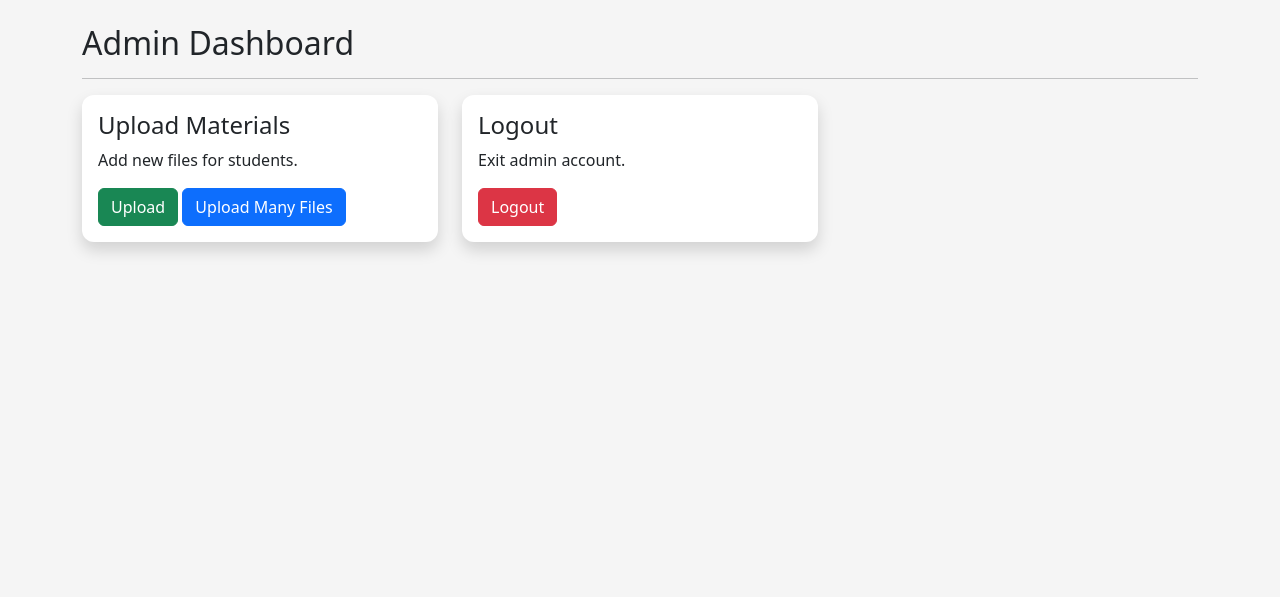
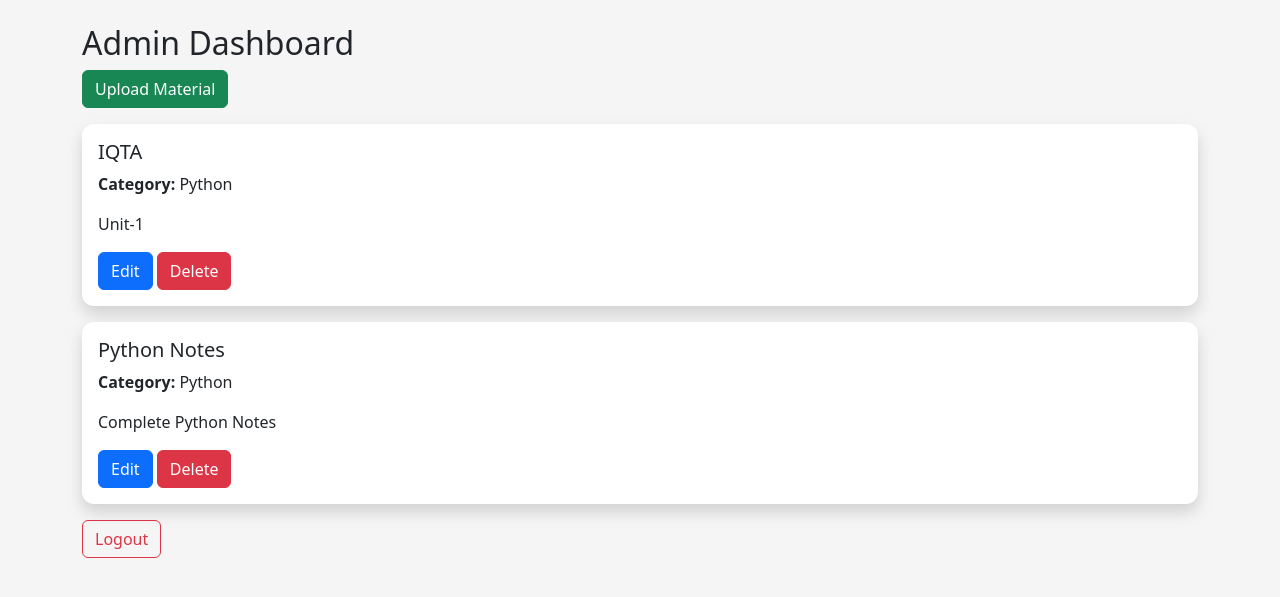
Before and after one commit to mmdanees/CBIT-MaterialHub, a Flask app: page /dashboard in a window 1280 px wide. Shown: the part 70-667 px from the top of the page. Run offline with Flask 3, Linux system fonts and the light colour scheme; the visitor is signed in with stand-in values (Sample User, id 1); data comes from the database, SQL or seed files in the repository.

Commit message:
Update dashboard.html

```diff
--- a/templates/dashboard.html
+++ b/templates/dashboard.html
@@ -4,54 +4,46 @@
 
 <h2>Admin Dashboard</h2>
 
-<hr>
+<a href="/upload" class="btn btn-success mb-3">
+    Upload Material
+</a>
 
-<div class="row">
+{% for material in materials %}
 
-<div class="col-md-4">
-
-<div class="card shadow">
-
+<div class="card shadow mb-3">
     <div class="card-body">
 
-<h4>Upload Materials</h4>
+        <h5>{{ material.title }}</h5>
 
-<p>Add new files for students.</p>
+        <p><b>Category:</b> {{ material.category }}</p>
 
-<a href="/upload" class="btn btn-success">
-Upload
+        <p>{{ material.description }}</p>
+
+        <a href="/edit/{{ material.id }}" class="btn btn-primary">
+            Edit
         </a>
 
-  <a href="/bulk-upload" class="btn btn-primary">
-    Upload Many Files
-</a>
+        <form action="/delete/{{ material.id }}" method="POST"
+              style="display:inline;"
+              onsubmit="return confirm('Delete this material permanently?');">
+
+            <button class="btn btn-danger">
+                Delete
+            </button>
+
+        </form>
 
     </div>
-
 </div>
 
-</div>
+{% else %}
 
-<div class="col-md-4">
+<p>No uploaded materials yet.</p>
 
-<div class="card shadow">
+{% endfor %}
 
-<div class="card-body">
-
-<h4>Logout</h4>
-
-<p>Exit admin account.</p>
-
-<a href="/logout" class="btn btn-danger">
+<a href="/logout" class="btn btn-outline-danger">
     Logout
 </a>
 
-</div>
-
-</div>
-
-</div>
-
-</div>
-
 {% endblock %}
```
Lines whose indentation alone changed are shown as unchanged.
